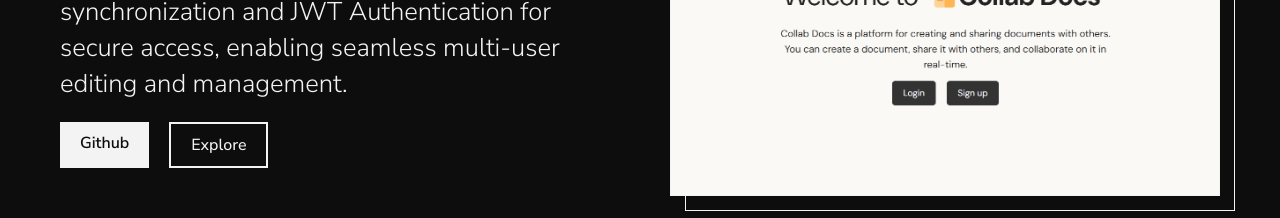
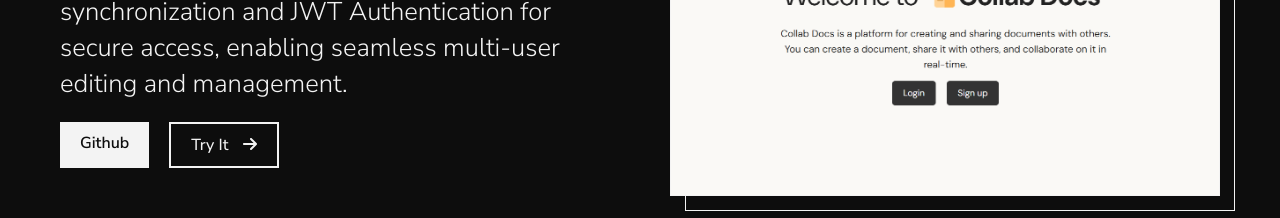
Before and after one commit to Swagat003/Portfolio_NEW, a React (Vite) app: page / in a window 1280 px wide. Shown: the part 6280-6498 px from the top of the page. Built offline with nearby package versions, Linux system fonts and the light colour scheme; no server answers.

Commit message:
Change 'explore' to 'Try it'

```diff
--- a/src/components/NavBar.jsx
+++ b/src/components/NavBar.jsx
@@ -13,7 +13,7 @@ function NavBar() {
           <li><HashLink smooth to="/#about-bg">About</HashLink></li>
           <li><HashLink smooth to="/#skills-bg">Skills</HashLink></li>
           <li><HashLink smooth to="/#projects-bg">Project</HashLink></li>
-          <li><Link to="/blog">Blog</Link></li>
+          {/* <li><Link to="/blog">Blog</Link></li> */}
           <li><Link to="/contact">Contact</Link></li>
         </ul>
         <div id="arrow"></div>
--- a/src/components/ProjectCard.jsx
+++ b/src/components/ProjectCard.jsx
@@ -1,5 +1,7 @@
 import React, { useState } from 'react'
 import './css/ProjectCard.scss';
+import { FontAwesomeIcon } from '@fortawesome/react-fontawesome';
+import { faArrowRight } from '@fortawesome/free-solid-svg-icons';
 
 function ProjectCard({
     no = "00",
@@ -87,7 +89,7 @@ function ProjectCard({
                                     onMouseLeave={() => setIsHovered(false)}
                                 >Github</a>
                                 {isLink &&
-                                    <a href={link} target="_blank" rel="noreferrer" className='project-link'>Explore</a>
+                                    <a href={link} target="_blank" rel="noreferrer" className='project-link'>Try It <span><FontAwesomeIcon icon={faArrowRight} /></span></a>
                                 }
                             </div>
                         </div>
--- a/src/components/css/ProjectCard.scss
+++ b/src/components/css/ProjectCard.scss
@@ -65,6 +65,8 @@
 
                     a {
                         padding: 10px 20px;
+                        text-align: center;
+                        vertical-align: middle;
                         font-weight: 500;
                         cursor: pointer;
                         transition: all 0.3s ease-in-out;
@@ -76,6 +78,9 @@
 
                     .project-link {
                         border: 2px solid;
+                        span {
+                            padding-left: 10px;
+                        }
                     }
                 }
 
```
